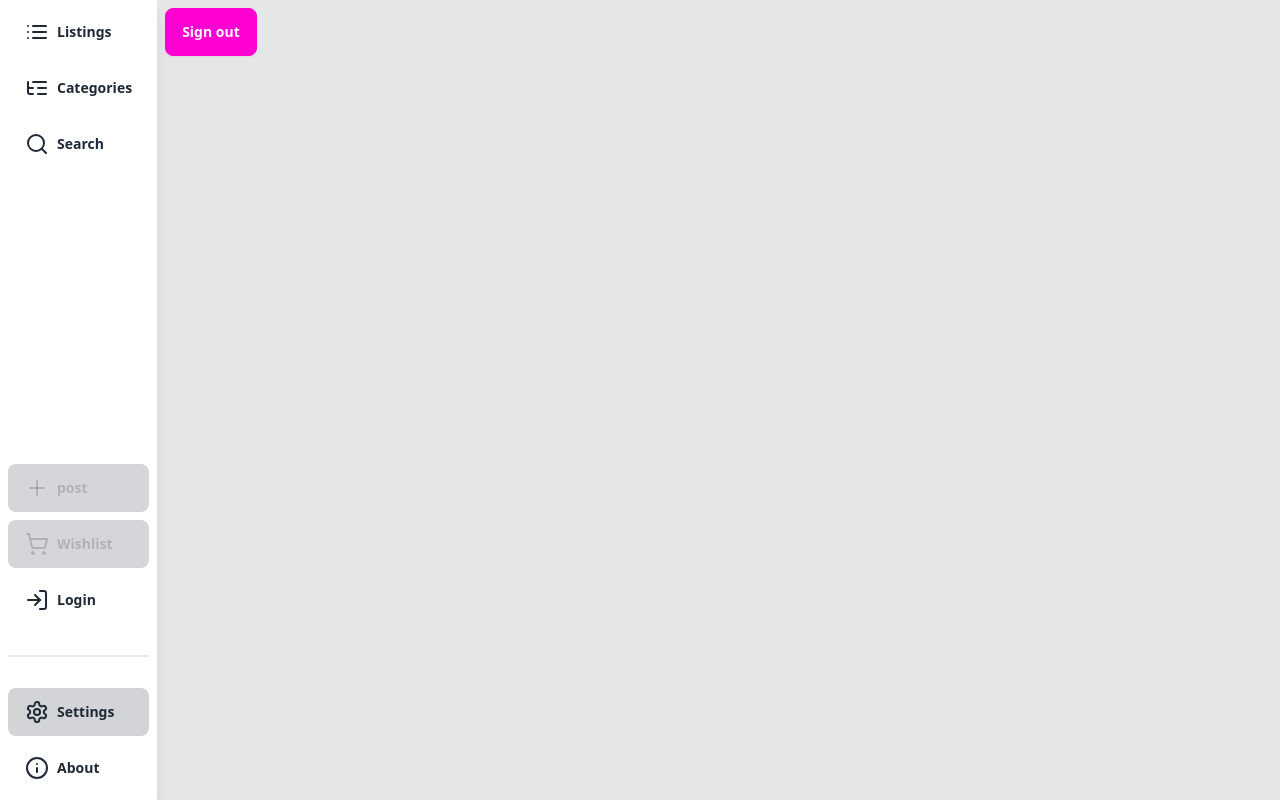
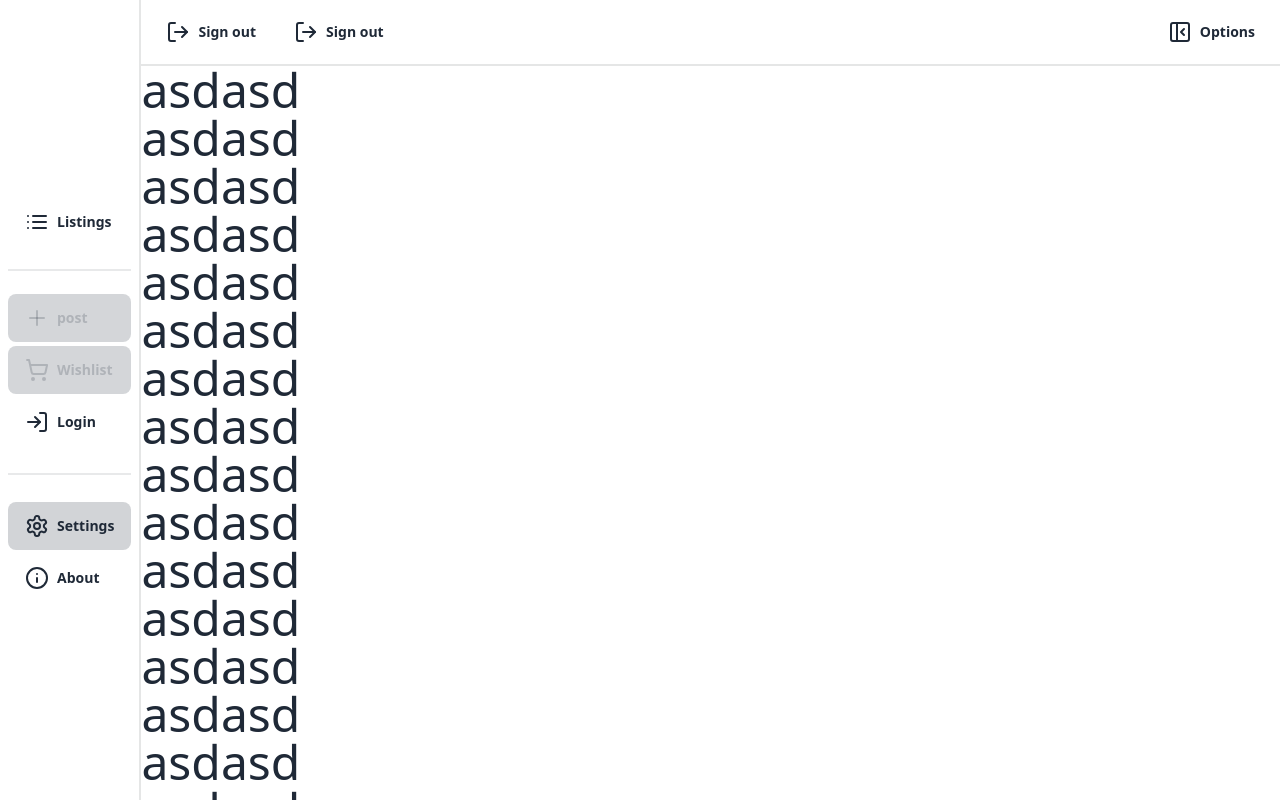
Before and after one commit to ajmir-github/bazar, a React (Vite) app in the folder client/: page /settings in a window 1280 px wide. Built offline with nearby package versions, Linux system fonts and the light colour scheme.

Commit message:
use page layout

```diff
--- a/client/src/components/Listings.tsx
+++ b/client/src/components/Listings.tsx
@@ -10,7 +10,7 @@ import { useState } from "react";
 function ListingsCard() {
   const [loading, setLoading] = useState(true);
   return (
-    <div className="sm:card card-compact bg-base-100 shadow-lg overflow-hidden relative">
+    <div className="card-compact border-2 border-base-200 bg-base-100 shadow-lg overflow-hidden relative">
       <div className="w-full aspect-video">
         <img
           className={clsx("w-full h-full object-cover", loading && "hidden")}
@@ -56,7 +56,7 @@ function ListingsCard() {
 export default function Listings() {
   const items = [1, 2, 3, 4, 5, 6, 7, 8, 9, 10, 11, 12];
   return (
-    <div className="grid py-2 sm:px-2 md:grid-cols-2 lg:grid-cols-3 xl:grid-cols-4 gap-2">
+    <div className="grid sm:p-1 md:grid-cols-2 lg:grid-cols-3 xl:grid-cols-4 sm:gap-1">
       {items.map((key) => (
         <ListingsCard key={key} />
       ))}
--- a/client/src/components/ListingsOptions.tsx
+++ b/client/src/components/ListingsOptions.tsx
@@ -20,7 +20,7 @@ export default function ListingsOptions() {
   }
 
   return (
-    <div className="p-2 gap-2 grid grid-cols-2 md:grid-cols-6 items-end bg-base-100 shadow-lg md:sticky top-0 z-10">
+    <div className="gap-2 grid grid-cols-2 md:grid-cols-6 items-end md:sticky top-0 z-10">
       <label className="form-control">
         <div className="label">
           <span className="label-text">Category</span>
--- a/client/src/components/Navbar.tsx
+++ b/client/src/components/Navbar.tsx
@@ -1,30 +1,19 @@
 import { ReactNode, useState } from "react";
 import { NavLink } from "react-router-dom";
-import { uiActions, useAppDispatch, useAppSelector } from "@/context";
+import { useAppDispatch, useAppSelector } from "@/context";
 import clsx from "clsx";
 import {
   ShoppingCartIcon,
-  SearchIcon,
   SettingsIcon,
   ListIcon,
   PlusIcon,
   LogInIcon,
   UserIcon,
   InfoIcon,
-  ListTreeIcon,
-  SidebarOpenIcon,
-  ArrowRightIcon,
-  SidebarOpen,
-  SidebarCloseIcon,
-  MoonIcon,
-  SunIcon,
 } from "lucide-react";
 
 export default function Navbar() {
   const signed = useAppSelector((state) => state.auth.signed);
-  const theme = useAppSelector((state) => state.ui.theme);
-  const dispatch = useAppDispatch();
-  const [extend, setExtend] = useState(true);
 
   const Link = ({
     href,
@@ -54,14 +43,14 @@ export default function Navbar() {
   );
 
   return (
-    <div className="flex flex-col justify-between p-2 shadow-lg shrink-0 bg-base-100 ">
-      <div className="flex gap-2 flex-col">
+    <div className="flex flex-col justify-center p-1 sm:p-2 shrink-0 border-r-2 border-base-300">
+      <div className="flex gap-1 flex-col">
         <Link href="/" label="Listings" icon={<ListIcon />} />
-        <Link href="/categories" label="Categories" icon={<ListTreeIcon />} />
-        <Link href="/search" label="Search" icon={<SearchIcon />} />
       </div>
 
-      <div className="flex gap-2 flex-col">
+      <div className="divider"></div>
+
+      <div className="flex gap-1 flex-col">
         <Link
           href="/post"
           label="post"
--- a/client/src/layouts/AppLayout.tsx
+++ b/client/src/layouts/AppLayout.tsx
@@ -14,10 +14,7 @@ export default function AppLayout() {
   const navigation = useNavigation();
   const theme = useAppSelector((state) => state.ui.theme);
   return (
-    <div
-      className="flex h-screen w-screen overflow-hidden bg-base-300"
-      data-theme={theme}
-    >
+    <div className="flex h-screen w-screen overflow-hidden" data-theme={theme}>
       <Navbar />
       {navigation.state === "loading" ? <LoadingPage /> : <Outlet />}
     </div>
--- /dev/null
+++ b/client/src/layouts/PageLayout.tsx
@@ -0,0 +1,60 @@
+import { SidebarCloseIcon, SidebarOpenIcon } from "lucide-react";
+import { ReactNode } from "react";
+
+export default function PageLayout({
+  children,
+  options,
+  quickOptions,
+}: {
+  children: ReactNode;
+  options?: ReactNode;
+  quickOptions?: ReactNode;
+}) {
+  return (
+    <div className="grow flex flex-col overflow-hidden w-full">
+      {(options || quickOptions) && (
+        <div className="p-1 sm:p-2 border-b-2 border-base-300 flex items-center justify-between">
+          <div className="flex gap-1 grow items-center">{quickOptions}</div>
+          {options && (
+            <div className="drawer drawer-end w-fit">
+              <input
+                id="options-drawer"
+                type="checkbox"
+                className="drawer-toggle"
+              />
+              <div className="drawer-content">
+                {/* Page content here */}
+                <label
+                  htmlFor="options-drawer"
+                  className="drawer-button btn btn-ghost"
+                >
+                  <SidebarCloseIcon />
+
+                  <span className="hidden md:block">Options</span>
+                </label>
+              </div>
+              <div className="drawer-side overflow-hidden z-20">
+                <label
+                  htmlFor="options-drawer"
+                  aria-label="close sidebar"
+                  className="drawer-overlay"
+                ></label>
+                <div className="p-1 sm:p-2 w-72 min-h-full bg-base-200 text-base-content">
+                  <div>
+                    <label htmlFor="options-drawer" className="btn btn-ghost">
+                      <SidebarOpenIcon />
+                      <span className="hidden md:block">Close</span>
+                    </label>
+                  </div>
+                  {options}
+                </div>
+              </div>
+            </div>
+          )}
+        </div>
+      )}
+
+      <div className="grow overflow-y-scroll">{children}</div>
+    </div>
+  );
+}
--- a/client/src/main.tsx
+++ b/client/src/main.tsx
@@ -5,7 +5,8 @@ import App from "./App";
 import { StoreProvider, ThemeProvider, AuthProvider } from "@/providers";
 import axios from "axios";
 
-axios.defaults.baseURL = "http://localhost:3001/";
+// axios.defaults.baseURL = "http://localhost:3001/";
+axios.defaults.baseURL = "http://192.168.113.232:3001/";
 axios.defaults.headers.common["Authorization"] = localStorage.getItem("auth");
 
 ReactDOM.createRoot(document.getElementById("root")!).render(
--- a/client/src/pages/ListingsPage.tsx
+++ b/client/src/pages/ListingsPage.tsx
@@ -1,11 +1,147 @@
 import Listings from "@/components/Listings";
-import ListingsOptions from "@/components/ListingsOptions";
+import PageLayout from "@/layouts/PageLayout";
+import {
+  FilterIcon,
+  ListTreeIcon,
+  MapPinIcon,
+  RotateCcwIcon,
+  XIcon,
+} from "lucide-react";
+import { useSearchParams } from "react-router-dom";
 
 export default function ListingsPage() {
+  const [searchParams, setSearchParams] = useSearchParams();
+
+  function setInput(name: string, value: string) {
+    const prev = Object.fromEntries(searchParams.entries());
+    if (value === "" || value === "*") {
+      if (prev[name]) delete prev[name];
+      setSearchParams(prev);
+    } else {
+      setSearchParams({
+        ...prev,
+        [name]: value,
+      });
+    }
+  }
+  function getInput(name: string, defaultValue: string = "") {
+    return searchParams.get(name) || defaultValue;
+  }
   return (
-    <div className="overflow-y-scroll grow">
-      <ListingsOptions />
+    <PageLayout
+      quickOptions={
+        <>
+          <label htmlFor="my_modal_6" className="btn btn-ghost">
+            <FilterIcon />
+            Filter items
+          </label>
+
+          <input type="checkbox" id="my_modal_6" className="modal-toggle" />
+          <div className="modal" role="dialog">
+            <div className="modal-box gap-2 grid p-4 md:p-8">
+              <h1 className="flex gap-2 font-bold text-xl items-center mb-4">
+                <FilterIcon /> Filter Items
+              </h1>
+              <label className="form-control">
+                <div className="label">
+                  <span className="label-text">Category</span>
+                </div>
+                <select
+                  className="select select-bordered"
+                  defaultValue={getInput("category") || "*"}
+                  onChange={(e) => setInput("category", e.target.value)}
+                >
+                  <option value="*">Any</option>
+                  <option value="Electronics">Electronics</option>
+                  <option value="Clothes">Clothes</option>
+                  <option value="Vahicles">Vahicles</option>
+                </select>
+              </label>
+
+              <label className="form-control">
+                <div className="label">
+                  <span className="label-text">Location</span>
+                </div>
+                <select
+                  className="select select-bordered"
+                  defaultValue={getInput("location") || "*"}
+                  onChange={(e) => setInput("location", e.target.value)}
+                >
+                  <option value="*">Any where</option>
+                  <option value="location::kabul">kabul</option>
+                  <option value="location::Mazar">Mazar</option>
+                  <option value="location:Herat">Herat</option>
+                </select>
+              </label>
+
+              <label className="form-control">
+                <div className="label">
+                  <span className="label-text">Condition</span>
+                </div>
+                <select
+                  className="select select-bordered"
+                  defaultValue={getInput("condition") || "*"}
+                  onChange={(e) => setInput("condition", e.target.value)}
+                >
+                  <option value="*">Any</option>
+                  <option value="date::assc">New</option>
+                  <option value="price::aasdsc">barely used</option>
+                  <option value="date::desdac">Used</option>
+                  <option value="price:deswc">Old</option>
+                </select>
+              </label>
+
+              <div className="grid grid-cols-2 gap-2">
+                <label className="form-control">
+                  <div className="label">
+                    <span className="label-text">Minimum price</span>
+                  </div>
+                  <input
+                    type="number"
+                    className="input input-bordered"
+                    defaultValue={getInput("minPrice") || ""}
+                    onChange={(e) => setInput("minPrice", e.target.value)}
+                  />
+                </label>
+                <label className="form-control">
+                  <div className="label">
+                    <span className="label-text">Maximum Price</span>
+                  </div>
+                  <input
+                    type="number"
+                    className="input input-bordered"
+                    defaultValue={getInput("maxPrice") || ""}
+                    onChange={(e) => setInput("maxPrice", e.target.value)}
+                  />
+                </label>
+              </div>
+
+              <div className="join grow items-center mt-4 gap-1">
+                <button className="join-item grow btn btn-primary">
+                  <FilterIcon />
+                  Filter
+                </button>
+                <button className="join-item grow btn btn-warning">
+                  <RotateCcwIcon />
+                  Reset
+                </button>
+                <label
+                  className="join-item grow btn btn-error"
+                  htmlFor="my_modal_6"
+                >
+                  <XIcon />
+                  Close
+                </label>
+              </div>
+            </div>
+            <label className="modal-backdrop" htmlFor="my_modal_6">
+              Close
+            </label>
+          </div>
+        </>
+      }
+    >
       <Listings />
-    </div>
+    </PageLayout>
   );
 }
--- a/client/src/pages/SettingsPage.tsx
+++ b/client/src/pages/SettingsPage.tsx
@@ -1,4 +1,6 @@
 import { authActions, useAppDispatch } from "@/context";
+import PageLayout from "@/layouts/PageLayout";
+import { LogOutIcon } from "lucide-react";
 
 const Themes = [
   "light",
@@ -37,14 +39,49 @@ const Themes = [
 
 export default function SettingsPage() {
   const dispatch = useAppDispatch();
+
   return (
-    <div className="grid gap-2 p-2">
-      <button
-        className="btn btn-secondary"
-        onClick={() => dispatch(authActions.signOut())}
-      >
-        Sign out
-      </button>
-    </div>
+    <PageLayout
+      quickOptions={
+        <>
+          <button
+            className="btn btn-ghost"
+            onClick={() => dispatch(authActions.signOut())}
+          >
+            <LogOutIcon />
+            Sign out
+          </button>
+          <button
+            className="btn btn-ghost"
+            onClick={() => dispatch(authActions.signOut())}
+          >
+            <LogOutIcon />
+            Sign out
+          </button>
+        </>
+      }
+      options={"asd"}
+    >
+      <h1 className="text-5xl">asdasd</h1>
+      <h1 className="text-5xl">asdasd</h1>
+      <h1 className="text-5xl">asdasd</h1>
+      <h1 className="text-5xl">asdasd</h1>
+      <h1 className="text-5xl">asdasd</h1>
+      <h1 className="text-5xl">asdasd</h1>
+      <h1 className="text-5xl">asdasd</h1>
+      <h1 className="text-5xl">asdasd</h1>
+      <h1 className="text-5xl">asdasd</h1>
+      <h1 className="text-5xl">asdasd</h1>
+      <h1 className="text-5xl">asdasd</h1>
+      <h1 className="text-5xl">asdasd</h1>
+      <h1 className="text-5xl">asdasd</h1>
+      <h1 className="text-5xl">asdasd</h1>
+      <h1 className="text-5xl">asdasd</h1>
+      <h1 className="text-5xl">asdasd</h1>
+      <h1 className="text-5xl">asdasd</h1>
+      <h1 className="text-5xl">asdasd</h1>
+      <h1 className="text-5xl">asdasd</h1>
+      <h1 className="text-5xl">asdasd</h1>
+    </PageLayout>
   );
 }
```
